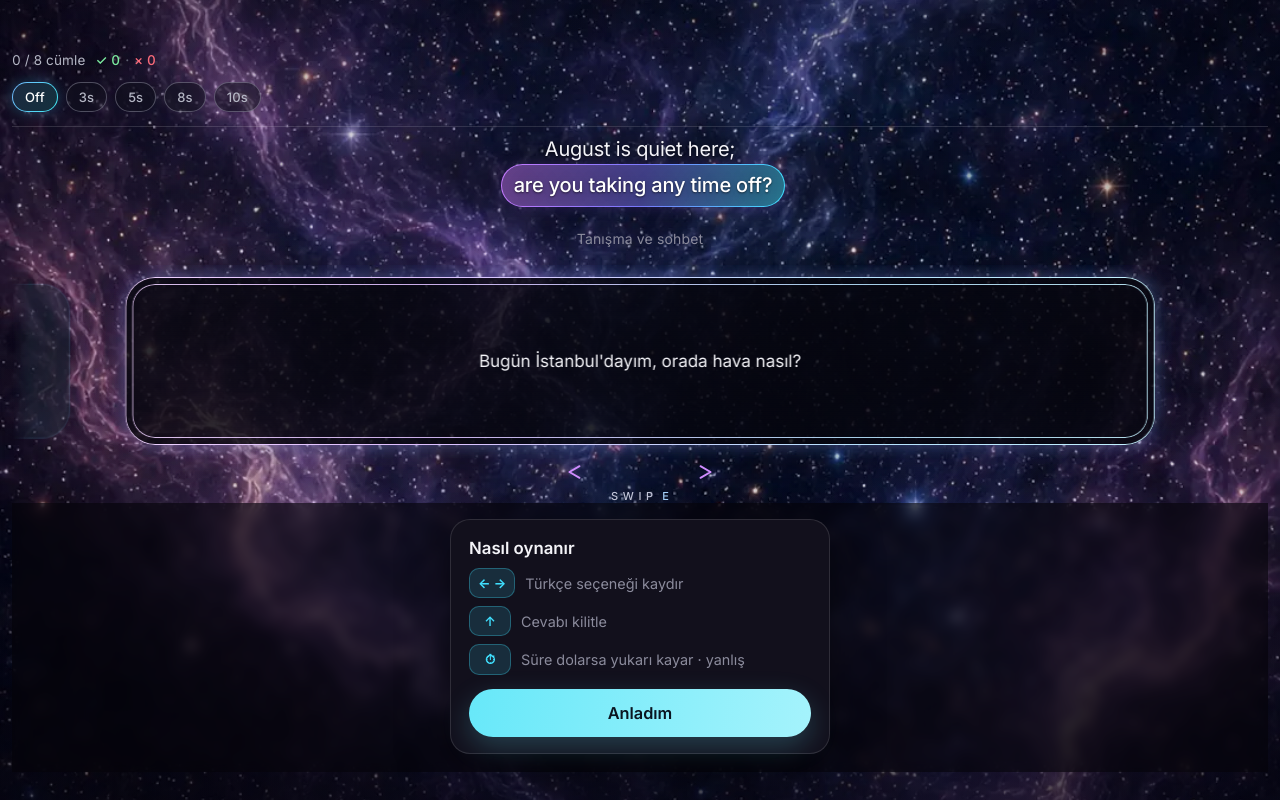
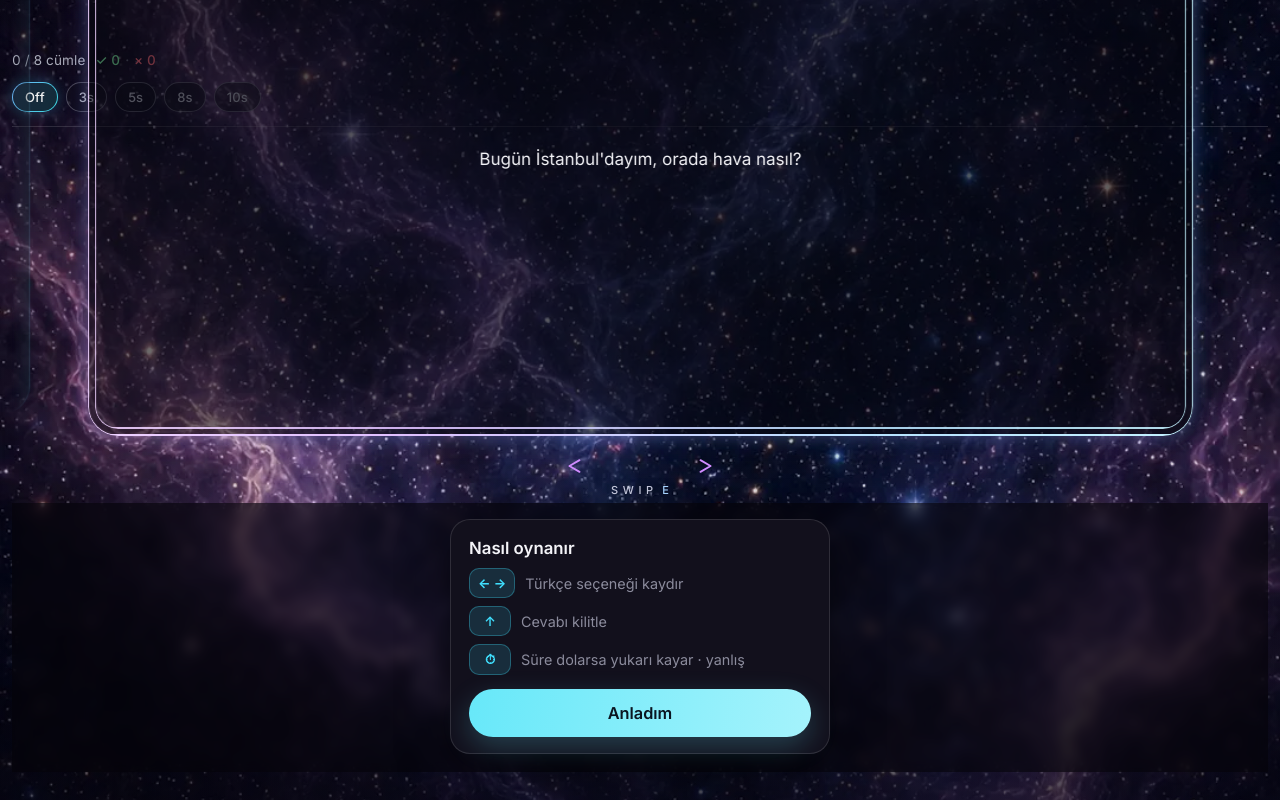
Before and after one commit to rozturac/english-swipe-learn, a React (Vite) app: page / in a window 1280 px wide. Built offline with nearby package versions, Linux system fonts and the light colour scheme.

Commit message:
Match answer card size, lower-third rhythm, and glass opacity to mock.
Widen CARD_RATIO to 0.88 with ~2:1 aspect, translucent selected fill, and more air under EN above the card+SWIPE block.

```diff
--- a/src/App.css
+++ b/src/App.css
@@ -13,7 +13,7 @@
   --glow-start: #c77aff;
   --glow-mid: #7a7aff;
   --glow-end: #40e0ff;
-  --card-fill: rgba(10, 10, 24, 0.72);
+  --card-fill: rgba(10, 10, 24, 0.5);
   --card-stroke-start: #db85ff;
   --card-stroke-end: #4dd8ff;
   --accent: #40e0ff;
@@ -270,8 +270,8 @@ body,
   display: flex;
   flex-direction: column;
   justify-content: flex-end;
-  gap: 18px;
-  padding: 8px 0 0;
+  gap: 28px;
+  padding: 12px 0 2px;
   will-change: transform, opacity;
 }
 
@@ -307,7 +307,7 @@ body,
   flex-direction: column;
   justify-content: center;
   align-items: center;
-  padding: 8px 0 0;
+  padding: 8px 0 16px;
   transition: transform 0.4s var(--spring);
   will-change: transform;
   position: relative;
@@ -375,7 +375,7 @@ body,
   display: flex;
   flex-direction: column;
   justify-content: flex-end;
-  padding-bottom: 0;
+  padding-bottom: 4px;
   min-height: 0;
   position: relative;
 }
@@ -402,7 +402,7 @@ body,
   position: relative;
   width: 100%;
   overflow: hidden;
-  padding: 12px 0 0;
+  padding: 4px 0 0;
   mask-image: linear-gradient(90deg, transparent 0%, #000 1.5%, #000 98.5%, transparent 100%);
   -webkit-mask-image: linear-gradient(
     90deg,
@@ -433,8 +433,9 @@ body,
   position: relative;
   flex: 0 0 auto;
   border-radius: var(--radius-card);
-  min-height: 168px;
-  padding: 28px 22px;
+  aspect-ratio: 2 / 1;
+  min-height: 128px;
+  padding: 18px 20px;
   display: flex;
   align-items: center;
   justify-content: center;
@@ -443,7 +444,7 @@ body,
   opacity: 0.55;
   border: 1.35px solid transparent;
   background-image:
-    linear-gradient(rgba(10, 10, 24, 0.72), rgba(10, 10, 24, 0.72)),
+    linear-gradient(var(--card-fill), var(--card-fill)),
     linear-gradient(105deg, #db85ff, #7a7aff 45%, #4dd8ff);
   background-origin: border-box;
   background-clip: padding-box, border-box;
@@ -465,7 +466,7 @@ body,
   z-index: 2;
   border: none;
   border-radius: var(--radius-card);
-  background-image: linear-gradient(rgba(6, 6, 14, 0.8), rgba(6, 6, 14, 0.8));
+  background-image: linear-gradient(rgba(6, 6, 14, 0.5), rgba(6, 6, 14, 0.5));
   background-origin: padding-box;
   background-clip: padding-box;
   box-shadow:
@@ -589,7 +590,7 @@ body,
   flex-direction: column;
   align-items: center;
   gap: 8px;
-  margin-top: 18px;
+  margin-top: 22px;
   pointer-events: none;
 }
 
@@ -823,10 +824,11 @@ body,
   }
   .en-area { padding-top: 2px; }
   .en-category { margin-top: 14px; }
-  .play-stage { padding-top: 4px; gap: 12px; }
+  .play-stage { padding-top: 4px; gap: 18px; }
+  .en-area { padding-bottom: 8px; }
   .option-card {
-    min-height: 120px;
-    padding: 18px 16px;
+    min-height: 100px;
+    padding: 14px 16px;
   }
-  .swipe-hint { margin-top: 12px; }
+  .swipe-hint { margin-top: 14px; }
 }
--- a/src/components/OptionStrip.tsx
+++ b/src/components/OptionStrip.tsx
@@ -10,7 +10,7 @@ type Props = {
   onStep?: (step: number) => void
 }
 
-const CARD_RATIO = 0.82
+const CARD_RATIO = 0.88
 const GAP_PX = 14
 
 /** Card pitch used by carousel snap (width + gap). */
```
